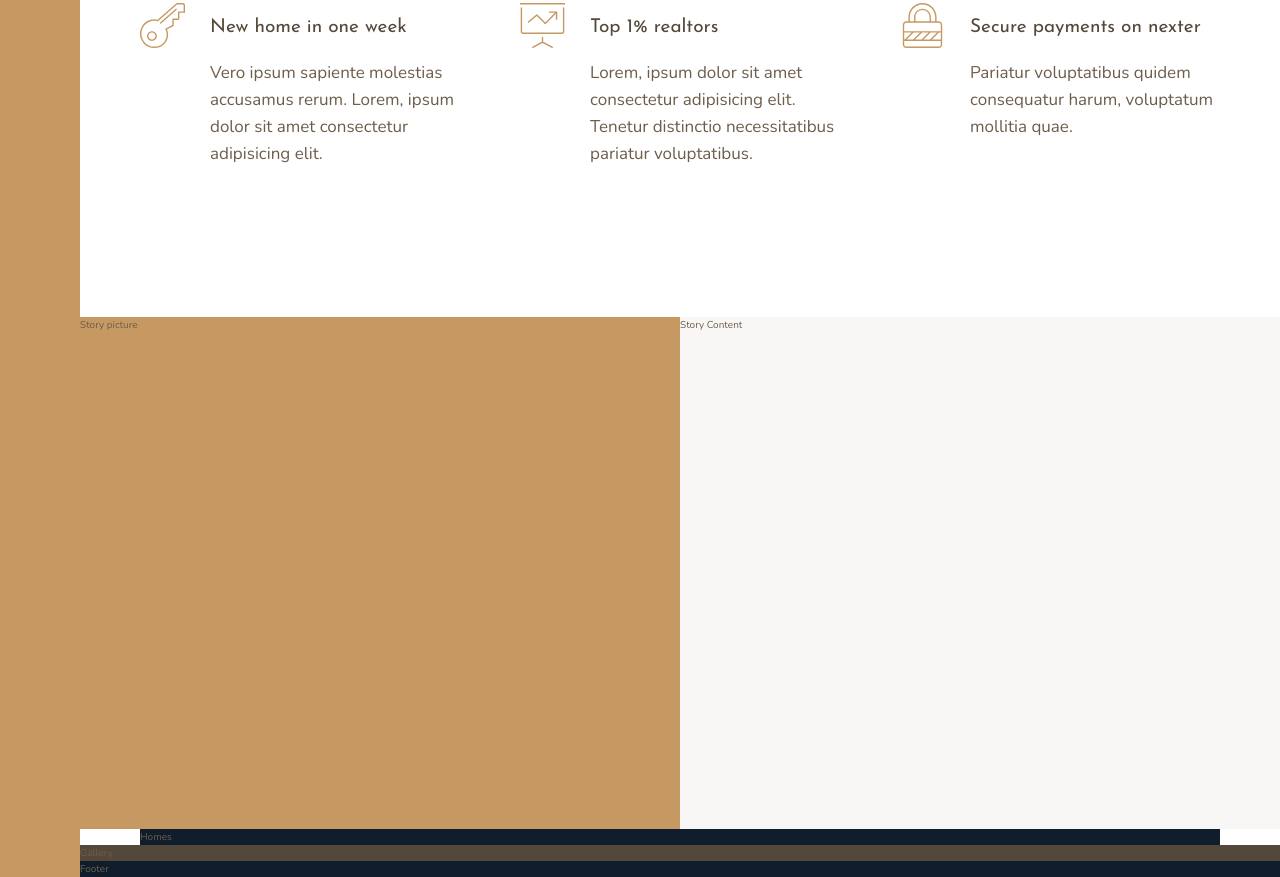
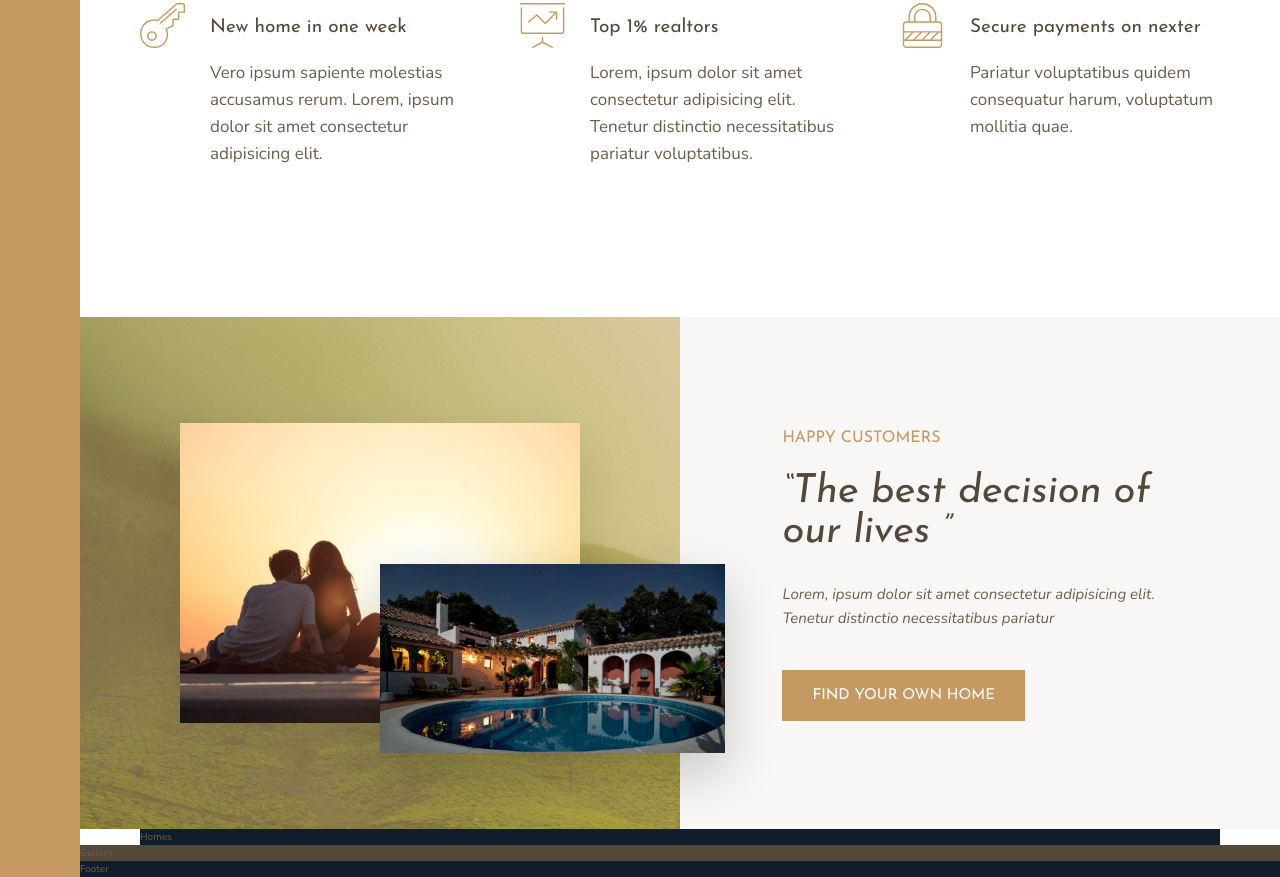
Before and after one commit to Ho4ka/Nexter, a website: page index.html in a window 1280 px wide. Shown: the part 991-1868 px from the top of the page. Drawn offline with nearby package versions, Linux system fonts and the light colour scheme.

Commit message:
added and styled section story

```diff
--- a/index.html
+++ b/index.html
@@ -83,11 +83,17 @@
         </section>
 
         <div class="story__pictures">
-            Story picture
+            <img src="/img/story-1.jpeg" alt="Couple with new house" class="story__img--1">
+            <img src="/img/story-2.jpeg" alt="New house" class="story__img--2">
         </div>
 
         <div class="story__content">
-            Story Content
+            <h3 class="heading-3 mb-sm">Happy Customers</h3>
+            <h2 class="heading-2 heading-2--dark mb-md">&ldquo;The best decision of our lives &rdquo;</h2>
+            <p class="story__text">
+                Lorem, ipsum dolor sit amet consectetur adipisicing elit. Tenetur distinctio necessitatibus pariatur
+            </p>
+            <button class="btn">Find your own home</button>
         </div>
 
         <section class="homes">
--- a/sass/_story.scss
+++ b/sass/_story.scss
@@ -3,10 +3,50 @@
   &__pictures {
     background-color: $color-primary;
     grid-column: full-start / col-end 4;
+
+    display: grid;
+    grid-template-rows: repeat(6, 1fr);
+    grid-template-columns: repeat(6, 1fr);
+    align-items: center;
+    background-image: linear-gradient(rgba($color-primary, .5), rgba($color-primary, .5)), url("../img/back.jpg");
+  }
+
+  &__img--1 {
+    width: 100%;
+    grid-row: 2 / 6;
+    grid-column: 2 / 6;
+    box-shadow: 0 2rem 5rem rgba(#000, .1);
+  }
+
+  &__img--2 {
+    width: 115%;
+    grid-row: 4 / 6;
+    grid-column: 4 / 7;
+    z-index: 1;
+    box-shadow: 0 2rem 5rem rgba(#000, .2);
   }
 
   &__content {
     background-color: $color-grey-light-1;
     grid-column: col-start 5 / full-end;
+
+
+    padding: 6rem 8vw;
+
+    //display: flex;
+    //flex-direction: column;
+    //justify-content: center;
+    //align-items: flex-start;
+
+    display: grid;
+    align-content: center;
+    justify-items: start;
+
+  }
+
+  &__text {
+    font-size: 1.5rem;
+    font-style: italic;
+    margin-bottom: 4rem;
   }
 }
--- a/sass/_typography.scss
+++ b/sass/_typography.scss
@@ -9,10 +9,20 @@
 
 .heading-2 {
   @extend %heading;
+  font-size: 4rem;
+  font-style: italic;
+  line-height: 1;
+
+
+  &--light {color: $color-grey-light-1;}
+  &--dark {color: $color-grey-dark-1;}
 }
 
 .heading-3 {
   @extend %heading;
+  font-size: 1.6rem;
+  color: $color-primary;
+  text-transform: uppercase;
 }
 
 .heading-4 {
@@ -21,5 +31,26 @@
 
   &--light {color: $color-grey-light-1;}
   &--dark {color: $color-grey-dark-1;}
+}
 
+.btn {
+  background-color: $color-primary;
+  color: #fff;
+  border: none;
+  border-radius: 0;
+  font-family: $font-display;
+  font-size: 1.5rem;
+  text-transform: uppercase;
+  padding: 1.8rem 3rem;
+  cursor: pointer;
+  transition: all .2s;
+
+  &:hover {
+    background-color: $color-primary-dark;
+  }
 }
+
+.mb-sm { margin-bottom: 2rem }
+.mb-md { margin-bottom: 3rem }
+.mb-lg { margin-bottom: 4rem }
+.mb-hg { margin-bottom: 8rem }
```
Also changed, not shown: css/style.css.
